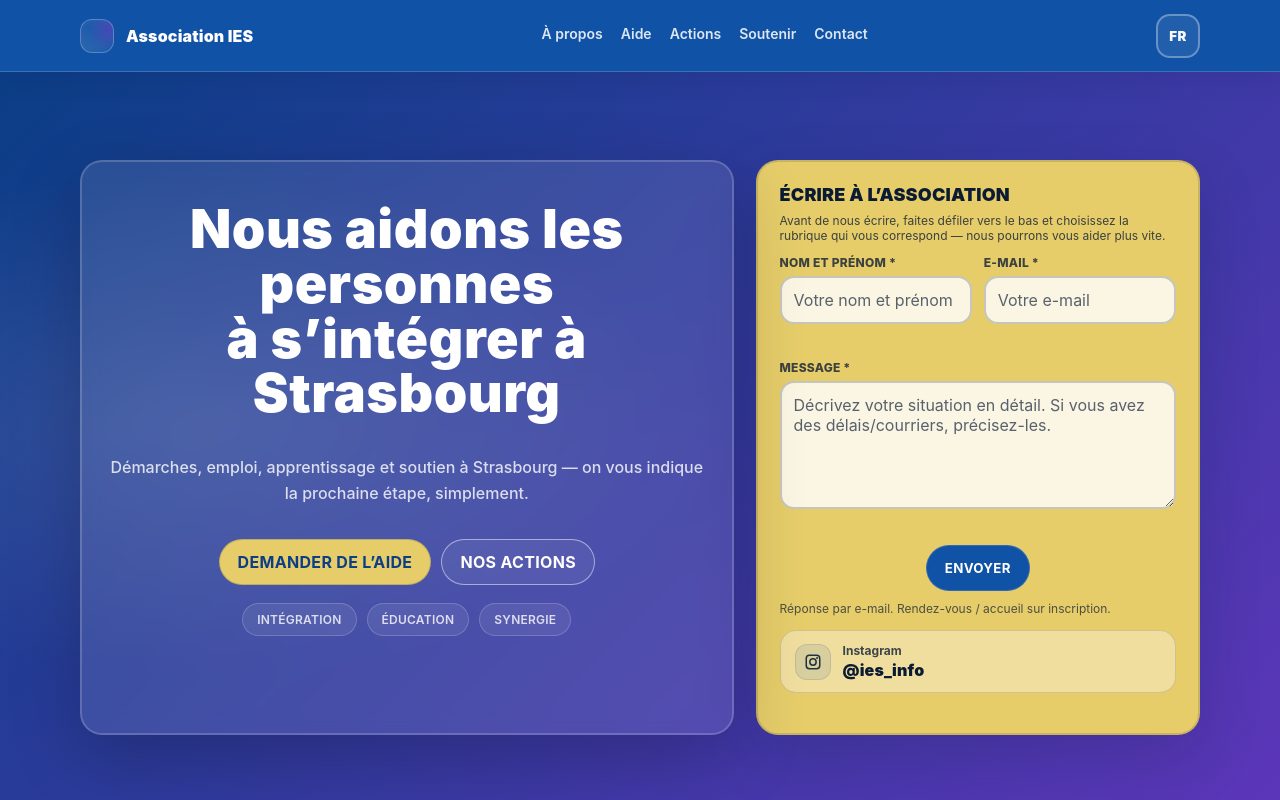
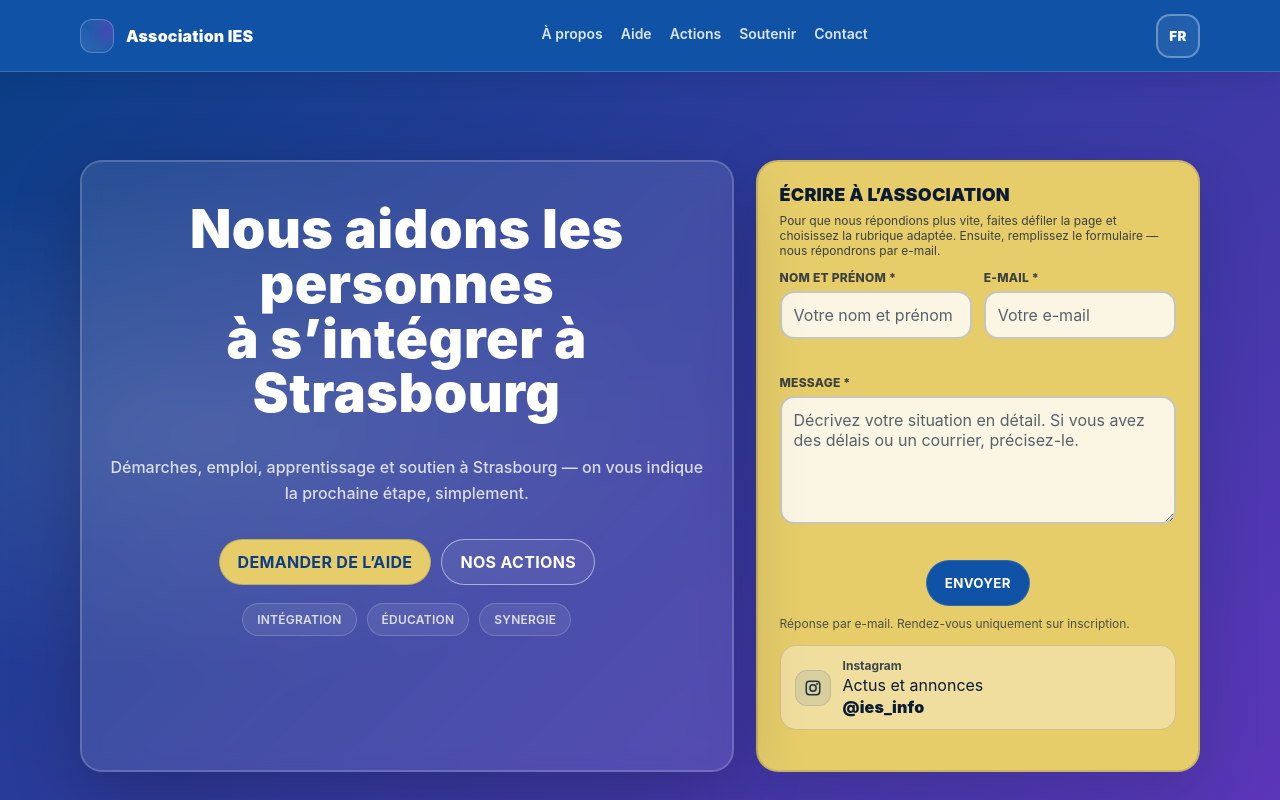
Before and after one commit to aslanzubairaev/Association-IES-, a Next.js app: page /fr in a window 1280 px wide. Shown: the top 800 px of the page. Built offline with nearby package versions, Linux system fonts and the light colour scheme.

Commit message:
работал над герой блоком над желтой карточкой

```diff
--- a/src/components/sections/Hero.tsx
+++ b/src/components/sections/Hero.tsx
@@ -63,7 +63,7 @@ export function Hero({ locale }: HeroProps) {
 
             {/* Ссылка на Instagram: быстрый канал связи и новости ассоциации. */}
             <div className="info-stack" style={{ marginTop: 12 }}>
-              <InstagramBadge href="https://instagram.com/ies_info" handle="@ies_info" />
+              <InstagramBadge locale={locale} href="https://instagram.com/ies_info" handle="@ies_info" />
             </div>
           </Card>
         </div>
--- a/src/components/social/InstagramBadge.tsx
+++ b/src/components/social/InstagramBadge.tsx
@@ -7,12 +7,15 @@
 import { instagramBadgeCopy } from "@/content/actions";
 
 type InstagramBadgeProps = {
+  locale: "ru" | "fr";
   href: string;
   handle: string;
 };
 
 // Этот блок нужен для аккуратной ссылки на Instagram внутри карточек (например, в Hero).
-export function InstagramBadge({ href, handle }: InstagramBadgeProps) {
+export function InstagramBadge({ locale, href, handle }: InstagramBadgeProps) {
+  const copy = instagramBadgeCopy[locale];
+
   return (
     <div className="info instagramBadge">
       <a className="instagramBadge-link" href={href} target="_blank" rel="noreferrer">
@@ -48,7 +51,8 @@ export function InstagramBadge({ href, handle }: InstagramBadgeProps) {
           </svg>
         </span>
         <span className="instagramBadge-text">
-          <span className="instagramBadge-label">{instagramBadgeCopy.label}</span>
+          <span className="instagramBadge-label">{copy.label}</span>
+          <span className="instagramBadge-description">{copy.description}</span>
           <span className="instagramBadge-handle">{handle}</span>
         </span>
       </a>
--- a/src/content/actions.ts
+++ b/src/content/actions.ts
@@ -1045,16 +1045,16 @@ export const quickContactFormCopy: Record<ActionsLocale, QuickContactFormCopy> =
   fr: {
     title: "Écrire à l’association",
     helper:
-      "Avant de nous écrire, faites défiler vers le bas et choisissez la rubrique qui vous correspond — nous pourrons vous aider plus vite.",
+      "Pour que nous répondions plus vite, faites défiler la page et choisissez la rubrique adaptée. Ensuite, remplissez le formulaire — nous répondrons par e-mail.",
     nameLabel: "Nom et prénom *",
-    emailLabel: "E-MAIL *",
+    emailLabel: "E-mail *",
     messageLabel: "Message *",
     namePlaceholder: "Votre nom et prénom",
     emailPlaceholder: "Votre e-mail",
     messagePlaceholder:
-      "Décrivez votre situation en détail. Si vous avez des délais/courriers, précisez-les.",
+      "Décrivez votre situation en détail. Si vous avez des délais ou un courrier, précisez-le.",
     buttonLabel: { hero: "Envoyer", page: "Envoyer" },
-    hint: "Réponse par e-mail. Rendez-vous / accueil sur inscription.",
+    hint: "Réponse par e-mail. Rendez-vous uniquement sur inscription.",
     required: "Champ requis",
     invalidEmail: "Vérifiez le format de l’e-mail",
     openingGmail: "Message envoyé. Réponse par e-mail.",
@@ -1068,16 +1068,17 @@ export const quickContactFormCopy: Record<ActionsLocale, QuickContactFormCopy> =
   },
   ru: {
     title: "Написать в ассоциацию",
-    helper: "Перед тем как написать, пролистайте ниже и выберите нужный раздел — так мы быстрее поможем.",
+    helper:
+      "Чтобы мы быстрее разобрались, пролистайте ниже и выберите подходящий раздел. Затем заполните форму — ответим по e-mail.",
     nameLabel: "Имя и фамилия *",
-    emailLabel: "E-MAIL *",
+    emailLabel: "E-mail *",
     messageLabel: "Сообщение *",
     namePlaceholder: "Имя и фамилия",
     emailPlaceholder: "Ваш e-mail",
     messagePlaceholder:
       "Опишите ситуацию подробно. Если есть сроки или письмо — укажите это в тексте.",
     buttonLabel: { hero: "Отправить", page: "Отправить" },
-    hint: "Ответим по e-mail. Приём/встречи — по записи.",
+    hint: "Ответим по e-mail. Встреча — только по записи.",
     required: "Заполните поле",
     invalidEmail: "Проверьте формат e-mail",
     openingGmail: "Сообщение отправлено. Ответим по e-mail.",
@@ -1164,10 +1165,18 @@ export const actionsPageCopy: Record<ActionsLocale, ActionsPageCopy> = {
 
 type InstagramBadgeCopy = {
   label: string;
+  description: string;
 };
 
-export const instagramBadgeCopy: InstagramBadgeCopy = {
-  label: "Instagram",
+export const instagramBadgeCopy: Record<ActionsLocale, InstagramBadgeCopy> = {
+  fr: {
+    label: "Instagram",
+    description: "Actus et annonces",
+  },
+  ru: {
+    label: "Instagram",
+    description: "Новости и анонсы",
+  },
 };
 
 export const siteMetadata = {
```
